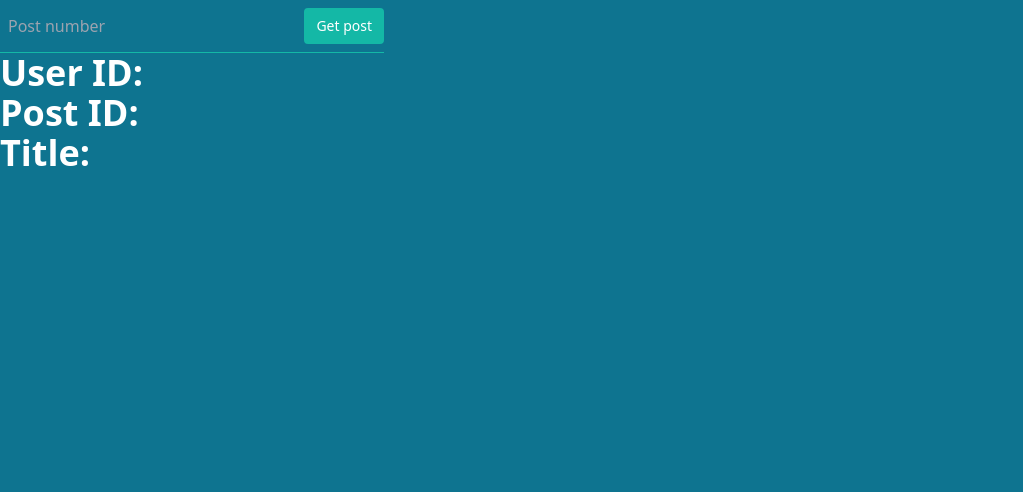
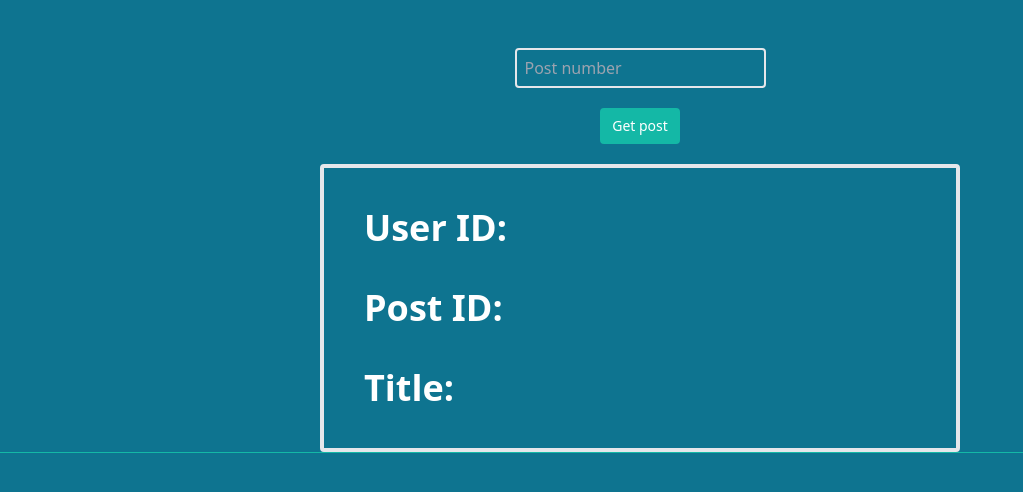
Before and after one commit to Nymik/JSON_Placeholder, a website: page index.html in a window 1280 px wide. Shown: the whole page, without its empty margins (0-1023 px from the left). Drawn offline with Linux system fonts and the light colour scheme.

Commit message:
Add margins to line

```diff
--- a/index.html
+++ b/index.html
@@ -7,11 +7,13 @@
     <title>Document</title>
   </head>
   <body class="bg-cyan-700 text-white">
-    <form class="w-full max-w-sm">
-      <div class="flex items-center border-b border-teal-500 py-2">
+    <form class="">
+      <div
+        class="flex flex-col items-center justify-center border-b border-teal-500 gap-5 mt-12"
+      >
         <input
           id="postNumber"
-          class="appearance-none bg-transparent border-none w-full text-white mr-3 py-1 px-2 leading-tight focus:outline-none"
+          class="appearance-none bg-transparent border-2 p-2 rounded text-white leading-tight focus:outline-none"
           type="number"
           placeholder="Post number"
           aria-label="Full name"
@@ -23,19 +25,36 @@
         >
           Get post
         </button>
-      </div>
-      <div id="output">
-        <h2 class="text-4xl font-extrabold">
+        <div id="output" class="border-4 rounded w-1/2 w-fit">
+          <h2 class="text-4xl font-extrabold m-10">
             User ID: <span id="postUserId"></span>
           </h2>
-        <h2 class="text-4xl font-extrabold">
+          <h2 class="text-4xl font-extrabold m-10">
             Post ID: <span id="postID"> </span>
           </h2>
-        <h2 class="text-4xl font-extrabold">
+          <h2 class="text-4xl font-extrabold m-10">
             Title: <span id="postTitle"></span>
           </h2>
-        <p id="postBody" class=""></p>
+          <p id="postBody" class="m-10"></p>
         </div>
+      </div>
+
+      <!--  <div class="border-b border-teal-500 py-2">
+        <input
+          id="postNumber"
+          class="appearance-none bg-transparent border-2 rounded w-full text-white mr-3 py-1 px-2 leading-tight focus:outline-none"
+          type="number"
+          placeholder="Post number"
+          aria-label="Full name"
+        />
+        <button
+          id="postSubmitBtn"
+          class="bg-teal-500 hover:bg-teal-700 border-teal-500 hover:border-teal-700 border-4 font-bold text-white py-1 px-2 rounded flex-grow"
+          type="button"
+        >
+          Get post
+        </button>
+      </div> -->
     </form>
 
     <script src="script.js"></script>
```
Also changed, not shown: output.css, 1 other file. Lines whose indentation alone changed are shown as unchanged.
